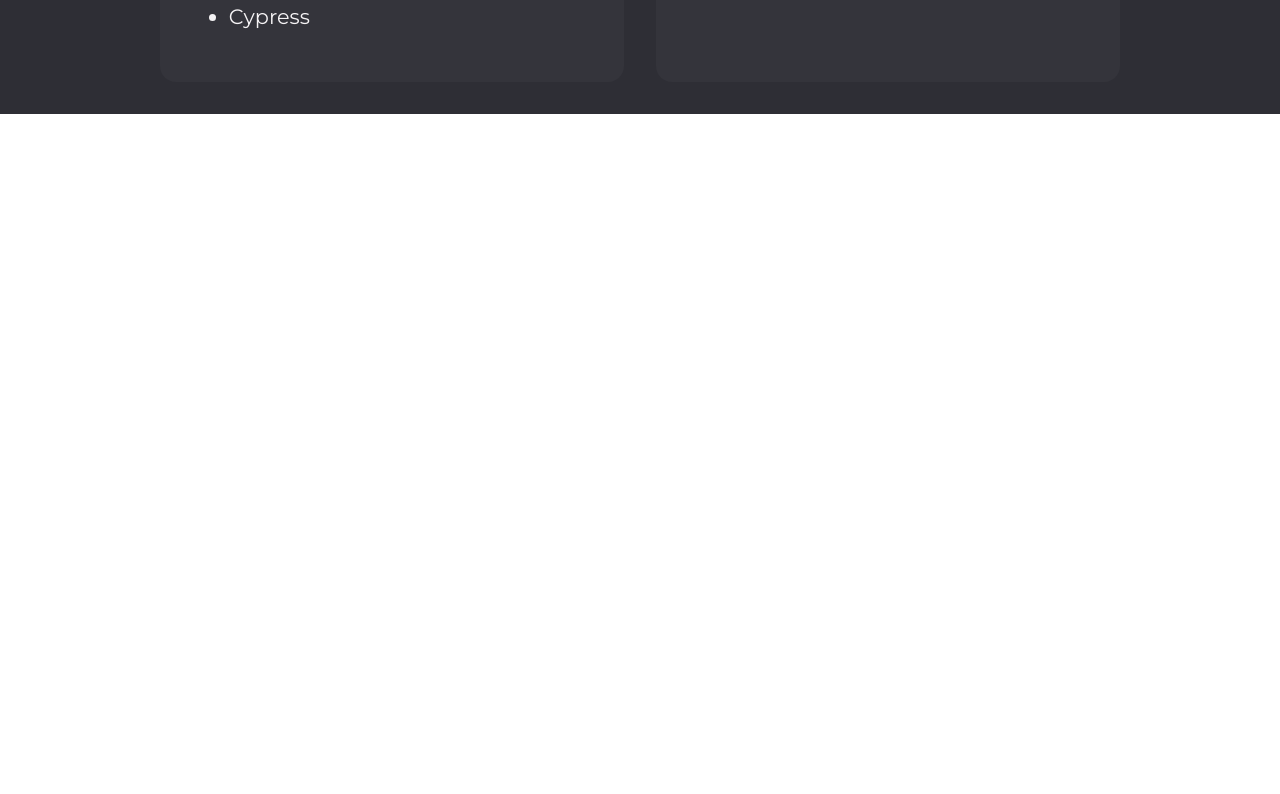
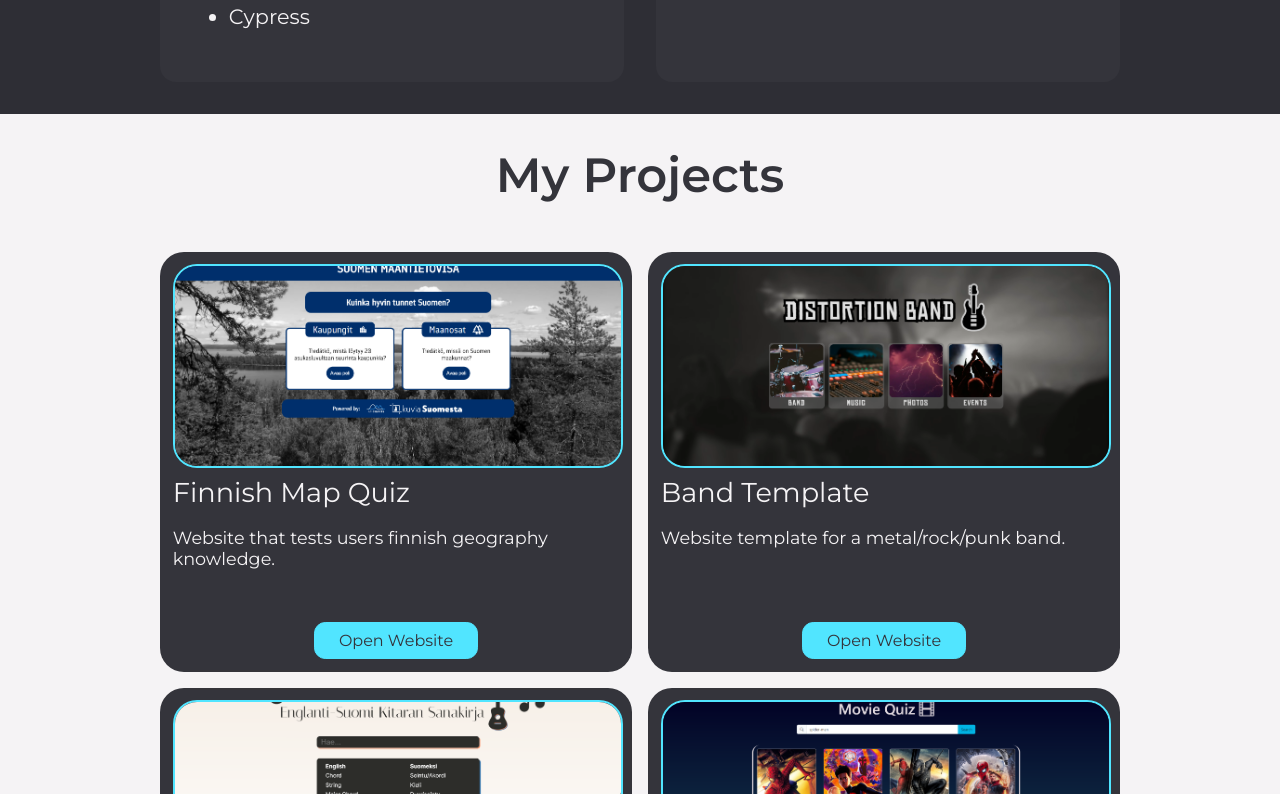
Before and after one commit to ojela028xamk/jere-lansipii-portfolio, a Next.js app: page / in a window 1280 px wide. Shown: the part 1606-2400 px from the top of the page. Before the commit the page ends 1720 px from the top, so only its background shows below. Built offline with nearby package versions, Linux system fonts and the light colour scheme; no server answers.

Commit message:
projects responsive

```diff
--- a/app/page.tsx
+++ b/app/page.tsx
@@ -11,8 +11,8 @@ export default function Home() {
       <Header />
       <Experience />
       <Skills />
-      {/*  <Projects />
-      <Contact /> */}
+      <Projects />
+      {/*  <Contact /> */}
     </main>
   );
 }
--- a/app/website/projects.module.scss
+++ b/app/website/projects.module.scss
@@ -16,9 +16,11 @@
     .project_items {
       display: grid;
       grid-template-columns: 1fr 1fr;
-      // grid-template-columns: repeat(auto-fit, minmax(250px??, 1fr))
-      margin: 0 2em;
       gap: 1em;
+
+      @media (max-width: 650px) {
+        grid-template-columns: 1fr;
+      }
 
       .project_card {
         display: flex;
@@ -30,7 +32,7 @@
 
         .project_image {
           width: 100%;
-          height: 220px;
+          height: 200px;
           border-radius: 1.5em;
           margin-bottom: 0.5em;
           border: 2px solid $blue;
```
